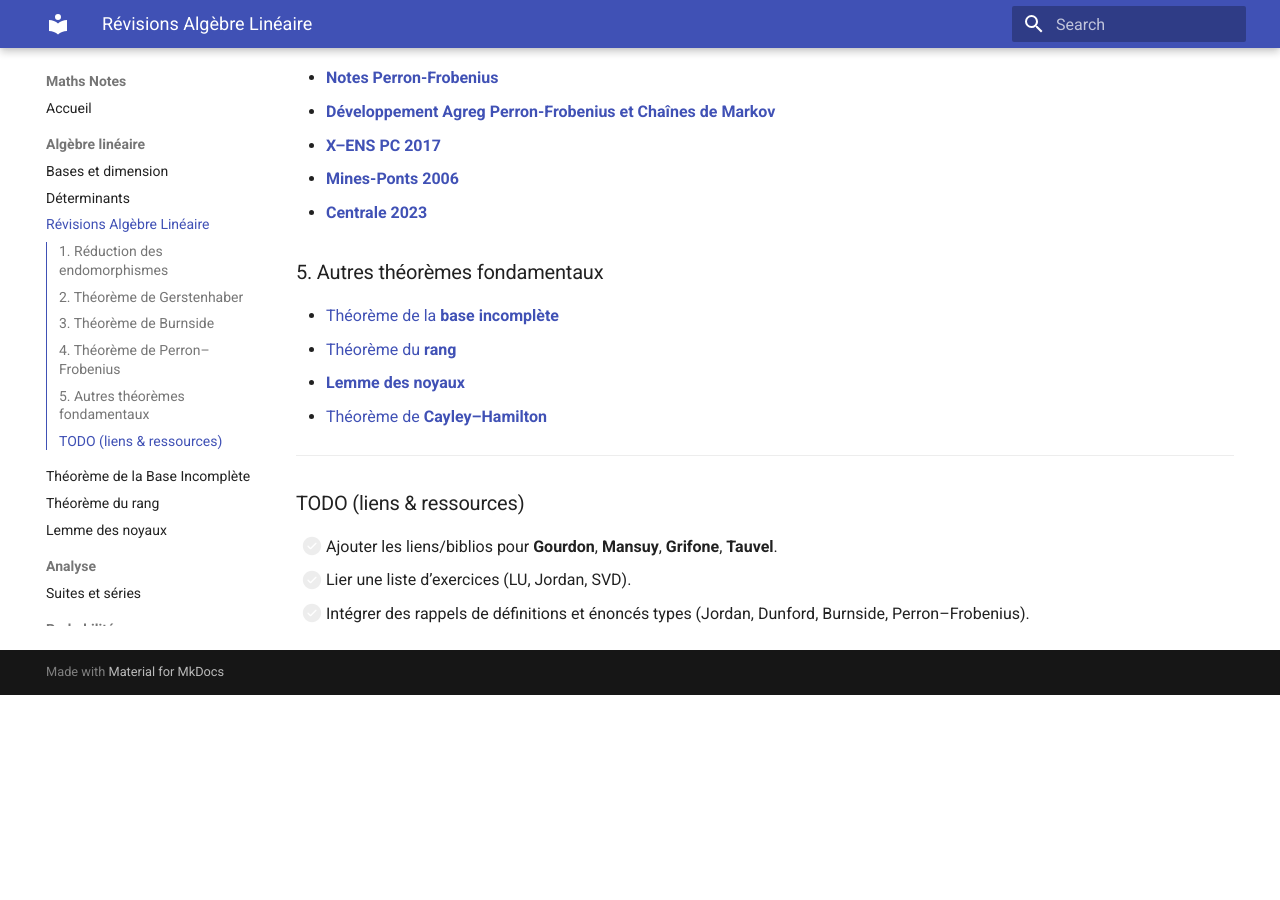
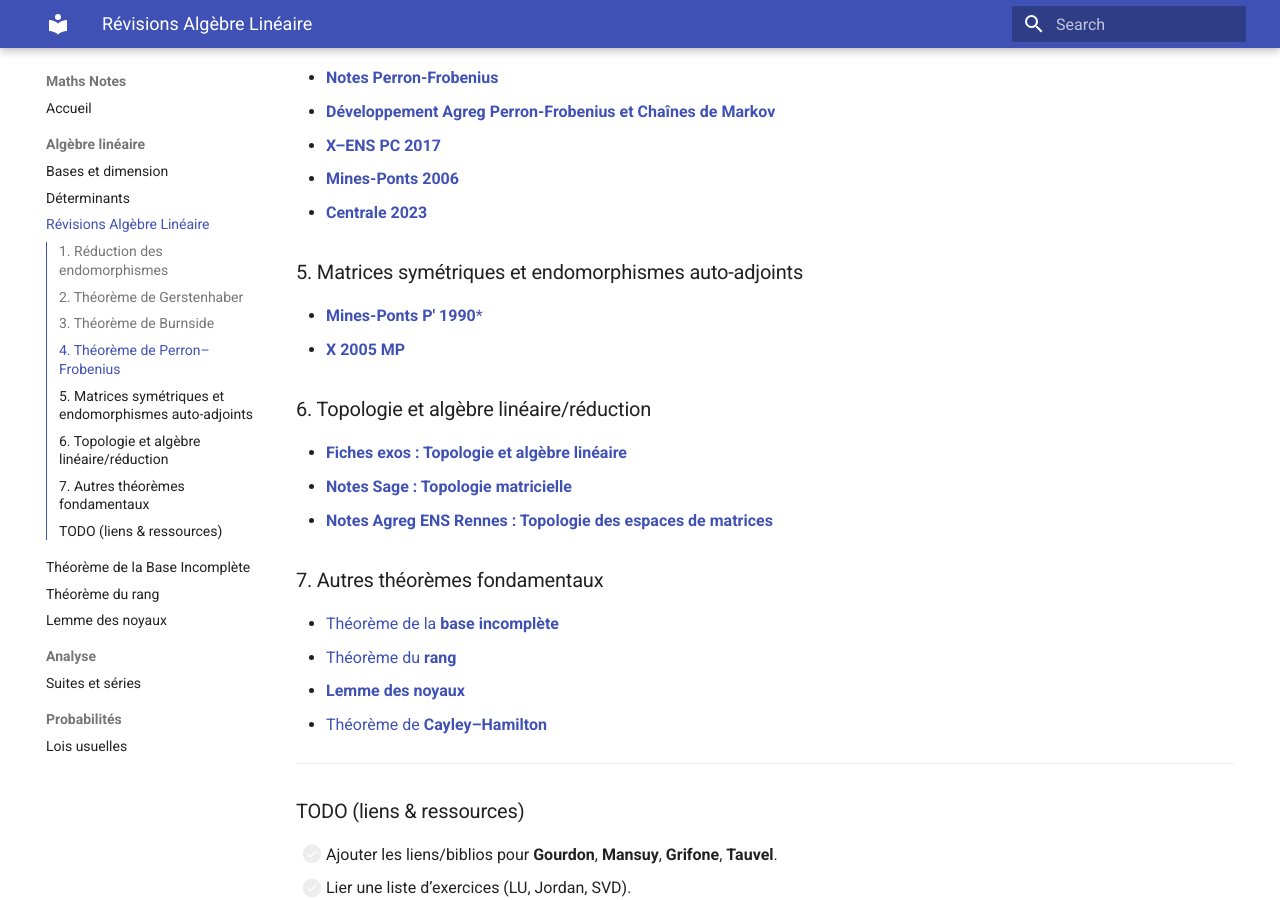
Before and after one commit to gpcoursera/maths-notes, an MkDocs documentation site: the page built from docs/algebre/revisions-algebre-lineaire.md, in a window 1280 px wide and 900 px high, scrolled down 807 px. Built offline with MkDocs 1.6.1 and Material for MkDocs 9.7.7, drawn with Linux system fonts in a browser that asks for light colours; before the commit the page ends 1502 px from its top, so only the background shows below that.

Commit message:
Topo matrices et matrices sym

```diff
--- a/docs/algebre/revisions-algebre-lineaire.md
+++ b/docs/algebre/revisions-algebre-lineaire.md
@@ -26,7 +26,16 @@
 - [**Mines-Ponts 2006**](../assets/pdfs/Mines-Ponts_2006_MP_Maths_1_e.pdf){ target=_blank }
 - [**Centrale 2023**](../assets/pdfs/Centrale_2023_PC_Maths_1_e.pdf){ target=_blank }
 
-### 5. Autres théorèmes fondamentaux
+### 5. Matrices symétriques et endomorphismes auto-adjoints
+- [**Mines-Ponts P' 1990***](../assets/pdfs/Mines-Ponts_1990_P_Maths_2_ea.pdf){ target=_blank }
+- [**X 2005 MP**](../assets/pdfs/X_2005_MP_Maths_2_e.pdf){ target=_blank }
+
+### 6. Topologie et algèbre linéaire/réduction
+- [**Fiches exos : Topologie et algèbre linéaire**](../assets/pdfs/exos-topo-matricielle.pdf){ target=_blank }
+- [**Notes Sage : Topologie matricielle**](../assets/pdfs/TopoMat.pdf){ target=_blank }
+- [**Notes Agreg ENS Rennes : Topologie des espaces de matrices**](../assets/pdfs/agreg_document_topologie_matrices.pdf){ target=_blank }
+
+### 7. Autres théorèmes fondamentaux
 - [Théorème de la **base incomplète**](./base-incomplete.md)
 - [Théorème du **rang**](./th-rang.md)
 - [**Lemme des noyaux**](./lemme-noyaux.md)
```
Also changed, not shown: 5 other files.
